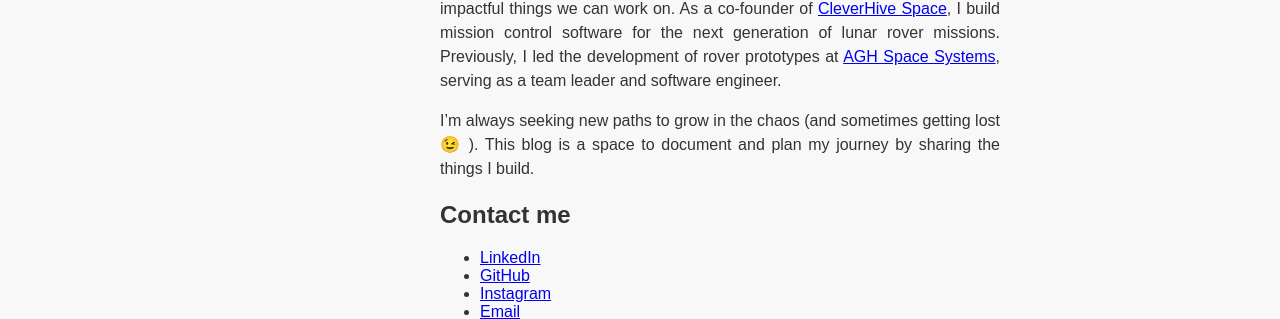
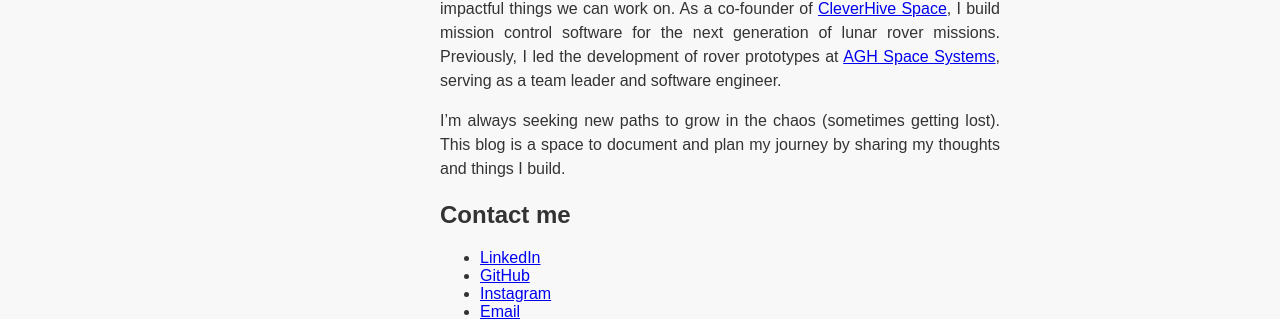
Before and after one commit to dsonyy/dsonyy.github.io, a Jekyll site: the page built from index.md, in a window 1280 px wide. Shown: the part 705-1024 px from the top of the page. Built offline with Jekyll 4.4.1, drawn with Linux system fonts in a browser that asks for light colours.

Commit message:
update hello

```diff
--- a/index.md
+++ b/index.md
@@ -16,7 +16,7 @@ I believe contributions to space technology are among the most exciting and impa
 As a co-founder of [CleverHive Space](https://cleverhive.space/), I build mission control software for the next generation of lunar rover missions.
 Previously, I led the development of rover prototypes at [AGH Space Systems](https://www.linkedin.com/company/agh-space-systems), serving as a team leader and software engineer.
 
-I'm always seeking new paths to grow in the chaos (and sometimes getting lost 😉 ). This blog is a space to document and plan my journey by sharing the things I build.
+I'm always seeking new paths to grow in the chaos (sometimes getting lost). This blog is a space to document and plan my journey by sharing my thoughts and things I build.
 
 
 
```
